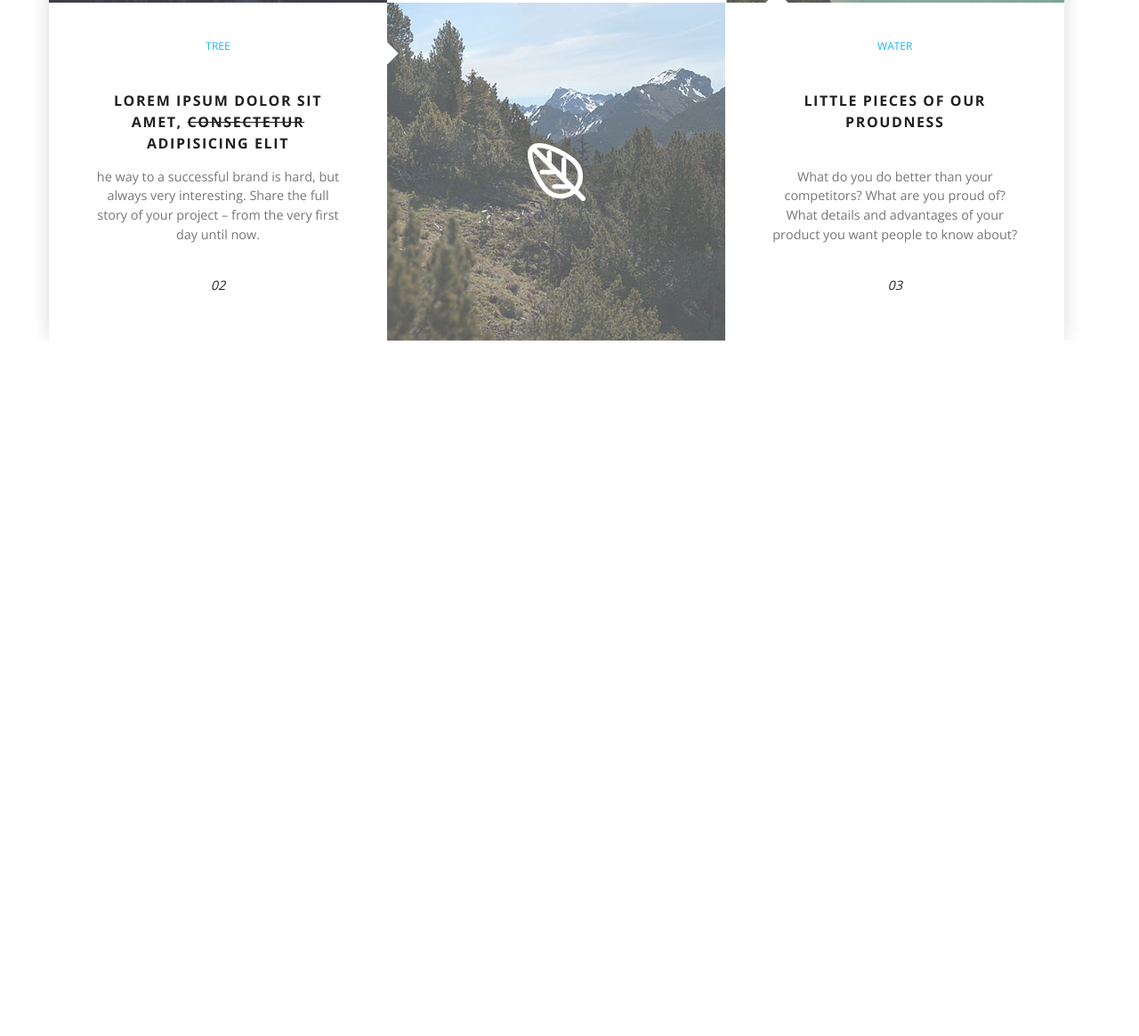
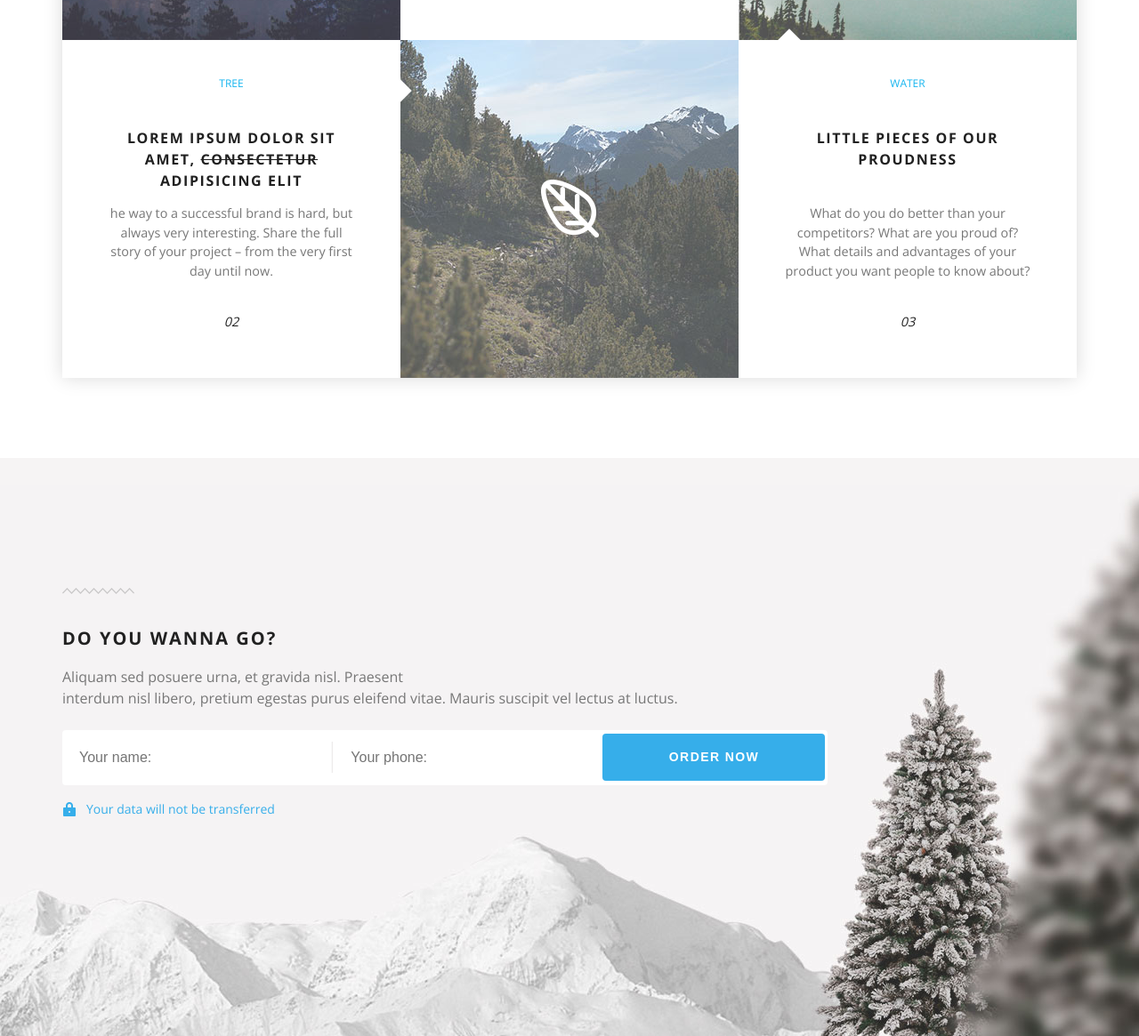
Before and after one commit to Lena9421/Mountains-template, a plain HTML site: page index.html in a window 1280 px wide. Shown: the part 1870-3035 px from the top of the page at 89% size. Before the commit the page ends 2253 px from the top, so only its background shows below. Drawn offline with nearby package versions, Linux system fonts and the light colour scheme.

Commit message:
changed width of articles

```diff
--- a/index.html
+++ b/index.html
@@ -68,3 +68,16 @@
       </ul>
       </div>
       </div>
+<div class="order">
+  <div class="order-container">
+    <h2 class="order-title">Do You Wanna Go?</h2>
+<p class="order-lead">Aliquam sed posuere urna, et gravida nisl. Praesent<br/> interdum nisl libero, pretium egestas purus eleifend vitae. Mauris suscipit vel lectus at luctus.</p>
+ <form class="order-form" method="post">
+ <input class="order-input" type="text" placeholder="Your name:" name="name" required/>
+ <span class="separator"></span>
+  <input class="order-input" type="tel" placeholder="Your phone:" name="phone" required/>
+  <button class="btn order-btn">Order Now</button>
+  </form>
+  <div class="order-info">Your data will not be transferred</div>
+  </div>
+</div>
--- a/style.css
+++ b/style.css
@@ -205,6 +205,8 @@ width: 150px;
 .journal-container {
   max-width: 1170px;
   margin: 0 auto;
+  padding: 42px 15px 90px;
+
 }
 .journal-container h2 {
   font-size: 1.7rem;
@@ -221,11 +223,10 @@ width: 150px;
 }
 .articles {
 height: 760px;
-width: 97.5%;
+width: 100%;
 position: relative;
 text-align: center;
 box-shadow: 0 0 20px rgba(0, 0, 0, 0.15);
-
 }
 
 .article {
@@ -251,13 +252,13 @@ font-size: 1rem;
   letter-spacing: 0.1em;
   color: #212121;
 }
+
 .article p {
   padding: 0 50px;
   height: 7.5em;
   overflow: hidden;
+}
 
-
-}
 .article-first {
   height: 50%;
   width: 760px;
@@ -279,6 +280,7 @@ font-size: 1rem;
   bottom: 0;
   left: 0;
 }
+
 .article-second img {
   position: absolute;
   top: 0;
@@ -354,3 +356,78 @@ font-size: 1rem;
 .article-third .label::before{
   top: 25%;
 }
+
+.order {
+  background-image: url(../images/order-bg.jpg);
+  background-color: #f6f4f4;
+  background-position: 50% 100%;
+  background-repeat: no-repeat;
+}
+
+.order-container {
+  max-width: 1170px;
+  padding: 146px 15px 90px;
+  margin: 0 auto;
+  min-height: 650px;
+}
+.order-title {
+  text-align: left;
+  background-position: 0 0;
+  font-size: 1.25rem;
+  padding-top: 42px;
+  background-image: url(images/snake.png);
+}
+
+.order-lead {
+  font-size: 1rem;
+}
+.order-form {
+  background-color: #fff;
+  border: 3px solid #fff;
+  border-radius: 4px;
+  margin: 8px 0 16px;
+  display: inline-block;
+  font-size: 1rem;
+  position: relative;
+}
+
+.separator {
+  border-left: 1px solid #fafafa;
+  border-right: 1px solid #edebeb;
+  vertical-align: top;
+  height: 35px;
+  margin-top: 10px;
+  display: inline-block;
+}
+
+.order-btn {
+  display: inline-block;
+  vertical-align: top;
+  margin: 0;
+  padding: 16px;
+  top: 1px;
+
+}
+
+.order-input {
+  padding: 16px;
+  vertical-align: top;
+  border: 0;
+  width: 295px;
+  font-size: inherit;
+  color: #212121;
+  line-height: inherit;
+}
+.order-info {
+  background-image: url(images/lock.png);
+  color: #36aeea;
+  background-repeat: no-repeat;
+  background-position: 1px 50%;
+  padding-left: 27px;
+}
+.order {
+  background-image: url(images/order-bg.jpg);
+
+  background-position: 50% 100%;
+  background-repeat: no-repeat;
+}
```
Also changed, not shown: 2 other files.
